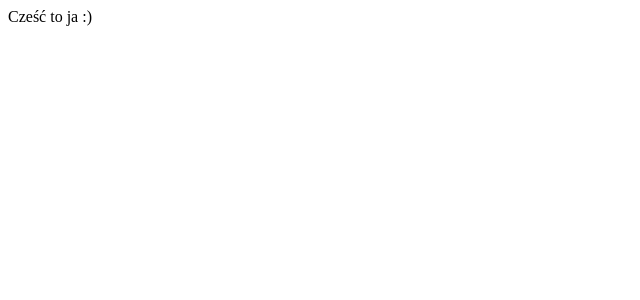
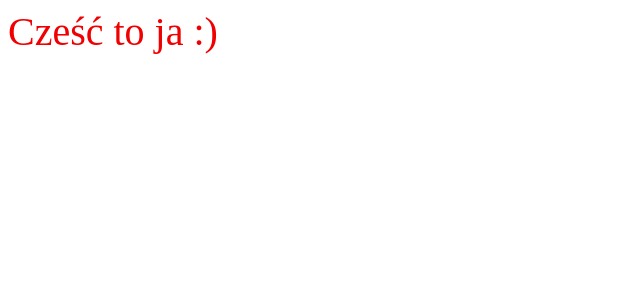
Before and after one commit to marcin-kwiatkowski/jfdd14-materialy-webpack, a React app in the folder webpack-react/: page / in a window 1280 px wide. Shown: the top 300 px of the page, without its empty margins (0-640 px from the left). Built offline with nearby package versions, Linux system fonts and the light colour scheme; the HTML template or start-up script is replaced by a standard one.

Commit message:
CSS support

```diff
--- a/webpack-react/package.json
+++ b/webpack-react/package.json
@@ -22,6 +22,8 @@
     "@babel/preset-env": "7.9.5",
     "@babel/preset-react": "7.9.4",
     "html-webpack-plugin": "4.2.0",
-    "webpack-dev-server": "3.10.3"
+    "webpack-dev-server": "3.10.3",
+    "style-loader": "1.1.3",
+    "css-loader": "3.5.2"
   }
 }
--- a/webpack-react/src/App.js
+++ b/webpack-react/src/App.js
@@ -1,10 +1,9 @@
-import React, { Component } from 'react'
+import React, { Component } from "react";
+import styles from "./styles.css";
 
 class App extends Component {
-    render() {
-        return (
-            <div>Cześć to ja :)</div>
-        )
-    }
+  render() {
+    return <div className={styles.main}>Cześć to ja :)</div>;
+  }
 }
-export default App
+export default App;
--- /dev/null
+++ b/webpack-react/src/styles.css
@@ -0,0 +1,4 @@
+.main {
+  font-size: 40px;
+  color: #f00000;
+}
--- a/webpack-react/webpack.config.js
+++ b/webpack-react/webpack.config.js
@@ -19,6 +19,20 @@ module.exports = {
           presets: ["@babel/preset-env", "@babel/preset-react"],
         },
       },
+      {
+        test: /\.css$/,
+        use: [
+          {
+            loader: "style-loader",
+          },
+          {
+            loader: "css-loader",
+            options: {
+              modules: true,
+            },
+          },
+        ],
+      },
     ],
   },
   plugins: [
```
Also changed, not shown: 1 other file (tests, documents, lock files or other folders).
